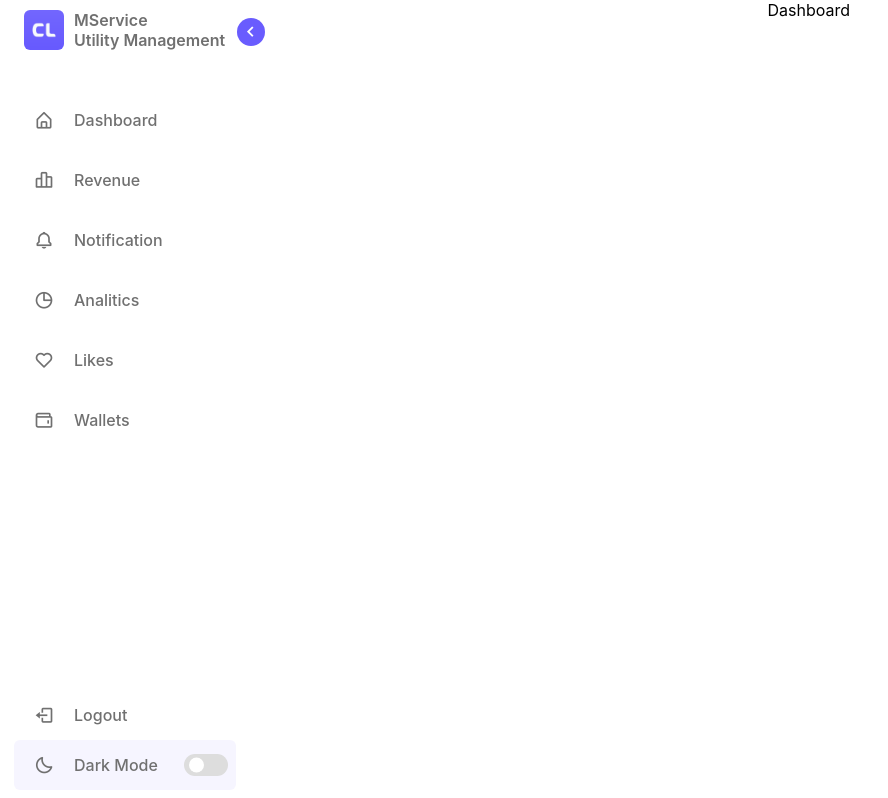
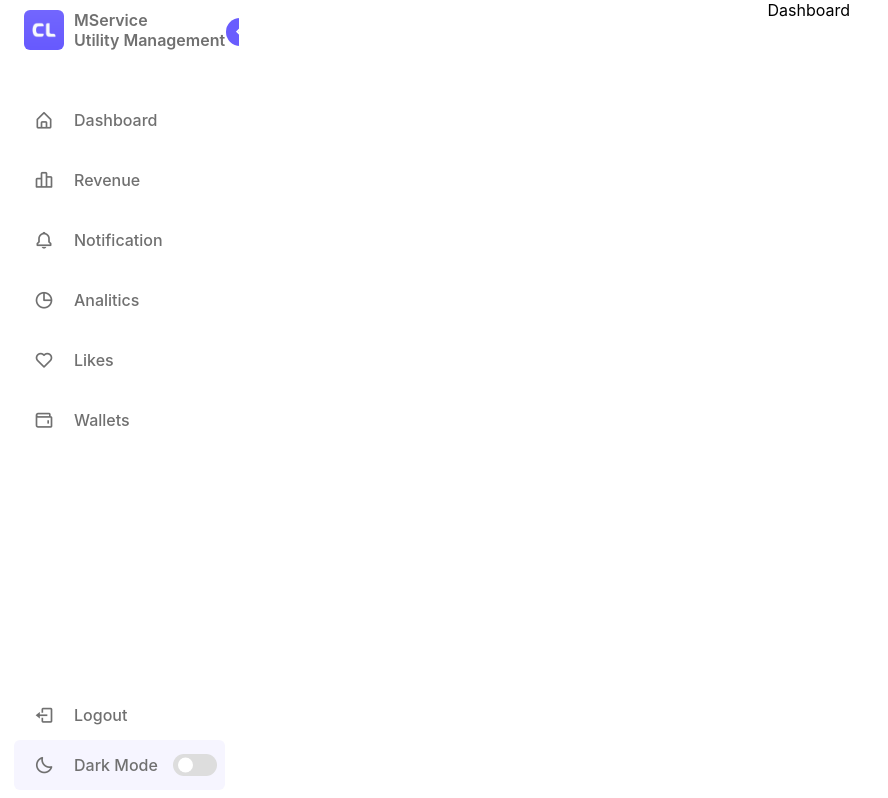
Before and after one commit to michaltruszczynski/mservice, a React (Vite) app: page / in a window 1280 px wide. Shown: the top 798 px of the page, without its empty margins (0-888 px from the left). Built offline with nearby package versions, Linux system fonts and the light colour scheme.

Commit message:
refactoring nav

```diff
--- a/src/components/Navigation/Nav.module.scss
+++ b/src/components/Navigation/Nav.module.scss
@@ -26,7 +26,7 @@ $textColorDark: #ccc;
         top: 0;
         left: 0;
         height: 100vh;
-        width: 250px;
+        // width: 250px;
         padding: 10px 14px;
         background-color: $sidebarColor; //$sidebarColor
         transition: $transition05;
@@ -34,6 +34,8 @@ $textColorDark: #ccc;
         display: flex;
         flex-direction: column;
 
+        overflow-x: visible;
+overflow-y: auto;
 
         &--dark {
                 // background-color: $sidebarColorDark;
```
